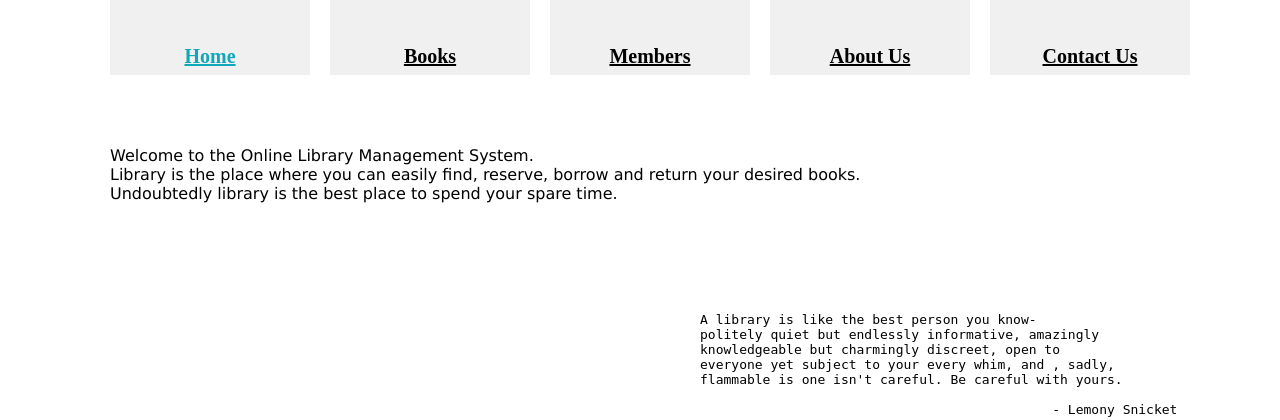
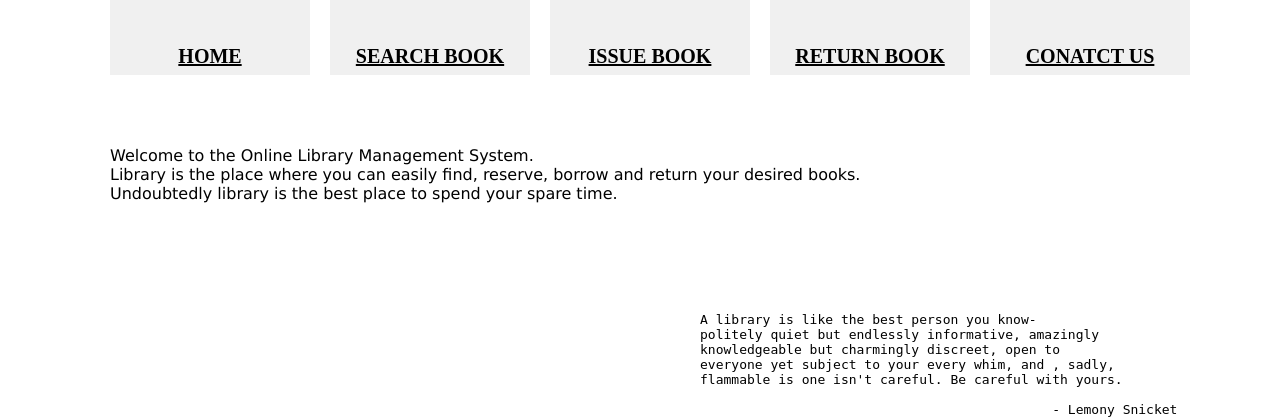
Before and after one commit to areeba-1/webproject, a PHP site: page /home.php in a window 1280 px wide; the page is wider, and only the part inside the window is pictured. Shown: the part 81-501 px from the top of that part. Run offline with PHP 8.4, Linux system fonts and the light colour scheme; the visitor is signed in with stand-in values (Sample User, id 1); tables that the repository leaves empty or names only in its code hold one stand-in row (values such as "Sample post").

Commit message:
Update home.php

```diff
--- a/home.php
+++ b/home.php
@@ -2,12 +2,13 @@
 session_start();
 include_once 'dbconnect.php';
 
-if(!isset($_SESSION['user']))
+if(!isset($_SESSION['members']))
 {
 	header("Location: index.php");
 }
 
-$res=mysql_query("SELECT * FROM user WHERE user_id=".$_SESSION['user']);
+
+$res=mysql_query("SELECT * FROM members WHERE m_id=".$_SESSION['members']);
 $userRow=mysql_fetch_array($res);
 ?>
 
@@ -26,18 +27,18 @@ $userRow=mysql_fetch_array($res);
 
 <div id="right">
 <div id="content">
-<a href > <?php echo $userRow['username']; ?></a>&nbsp;&nbsp;&nbsp;<a href="logout.php?logout">Sign Out</a>
+<a href > <?php echo $userRow['m_name']; ?></a>&nbsp;&nbsp;&nbsp;<a href="logout.php?logout">Sign Out</a>
 </div>
 </div>
 </div>
 
 <div id="menu">
 <ul>
-	<li><a href="#" class="current"><span class="home"></span>Home</a></li>
-    <li><a href="#"><span class="books"></span>Books</a></li>
-	<li><a href="#"><span class="contact us"></span>Members</a></li>
-    <li><a href="#"><span class="about us"></span>About Us</a></li>
-    <li><a href="#"><span class="contact us"></span>Contact Us</a></li>
+	<li><a href="home.php?home">HOME</a></li>
+	<li><a href="viewbooks.php?viewbooks">SEARCH BOOK</a></li>
+	<li><a href="issuebook.php?issue">ISSUE BOOK</a></li>
+	<li><a href="returnORreissue.php?return">RETURN BOOK</a></li>
+	<li><a href="home.php?home">CONATCT US</a></li>
 </ul>
 </div>
 
```
